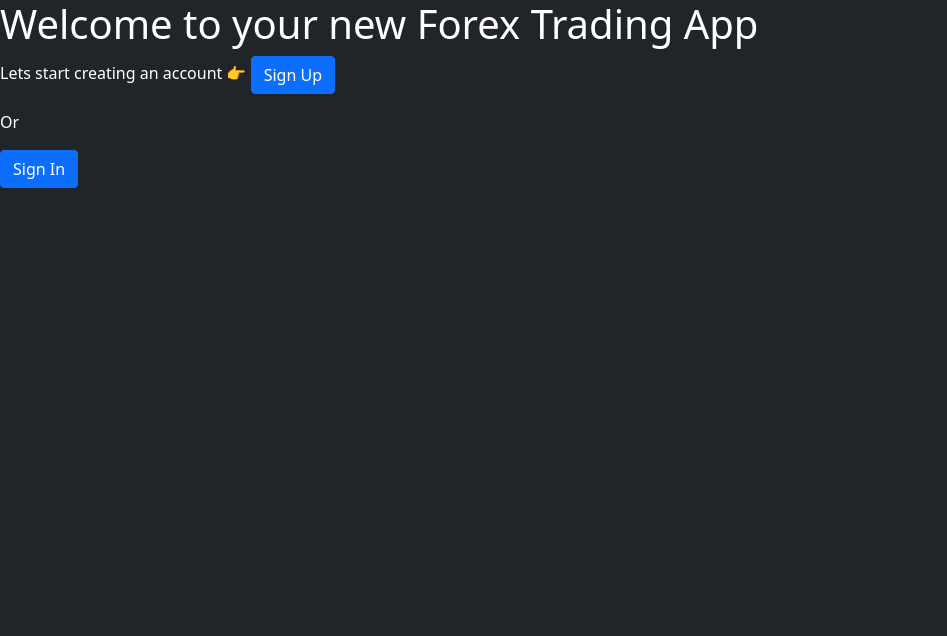
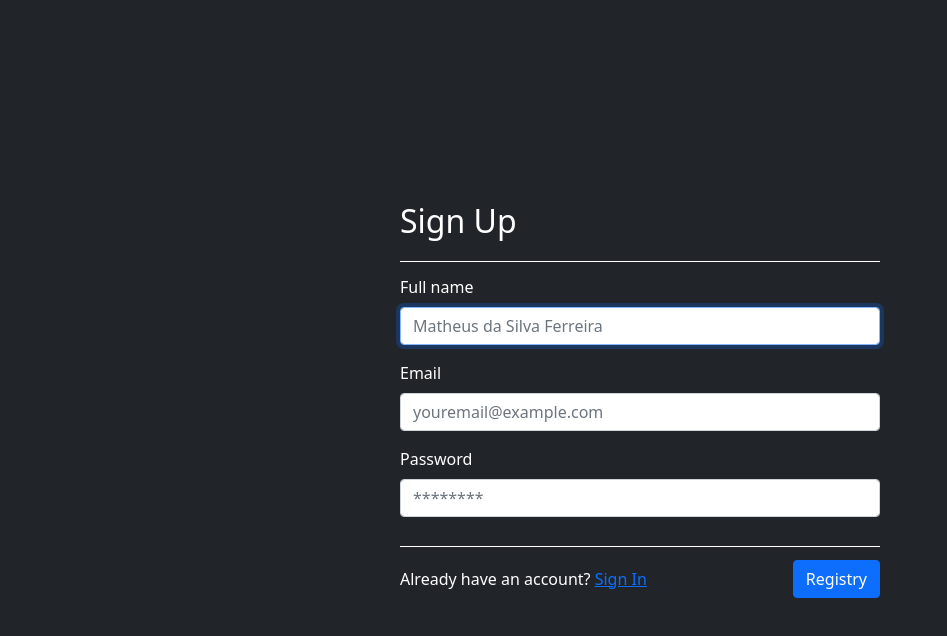
Before and after one commit to Matheus3Ferreira/forex-trading-app, a React (Create React App) app in the folder client/: page / in a window 1280 px wide. Shown: the top 636 px of the page, without its empty margins (0-947 px from the left). Built offline with nearby package versions, Linux system fonts and the light colour scheme.

Commit message:
feat: login authentication

```diff
--- a/client/package.json
+++ b/client/package.json
@@ -10,6 +10,7 @@
     "@types/node": "^16.11.41",
     "@types/react": "^18.0.14",
     "@types/react-dom": "^18.0.5",
+    "axios": "^0.27.2",
     "bootstrap": "^5.1.3",
     "react": "^18.2.0",
     "react-bootstrap": "^2.4.0",
--- a/client/src/App.tsx
+++ b/client/src/App.tsx
@@ -7,16 +7,16 @@ import {
 } from "react-router-dom";
 import SignIn from './pages/SignIn/SignIn';
 import SignUp from './pages/SignUp/SignUp';
-import Welcome from './pages/Welcome/Welcome';
+import Dashboard from './pages/Dashboard/Dashboard';
 
 function App() {
 
   return (
     <BrowserRouter>
     <Routes>
-      <Route index element={<Welcome />} />
+      <Route index element={<SignUp />} />
       <Route path="sign-in" element={<SignIn />} />
-      <Route path="/sign-up" element={<SignUp />} />
+      <Route path="/dashboard" element={<Dashboard />} />
     </Routes>
    </BrowserRouter>
   );
--- /dev/null
+++ b/client/src/pages/Dashboard/Dashboard.tsx
@@ -0,0 +1,15 @@
+import "./index.css";
+import { Button } from "react-bootstrap";
+import { Link } from "react-router-dom";
+
+
+export default function Dashboard(){
+
+    return (
+        <div className="bg-dark text-white page-container">
+            <h1>Welcome to your new Forex Trading App</h1>
+
+
+        </div>
+    )
+}
--- a/client/src/pages/SignIn/SignIn.tsx
+++ b/client/src/pages/SignIn/SignIn.tsx
@@ -2,7 +2,8 @@ import { ChangeEvent, ChangeEventHandler, FormEvent, useState } from "react";
 import {Button, Form} from "react-bootstrap";
 import toast, { Toaster } from "react-hot-toast";
 import { Link } from "react-router-dom";
-import "./index.css"
+import "./index.css";
+import api from "../../services/api";
 
 interface IInputField {
     email: string;
@@ -13,7 +14,7 @@ export default function SignIn() {
     const [inputField, setInputField] = useState<IInputField>({
       email: "",
       password: "",
-    })
+    });
 
 
     const handleInputChange = (event: ChangeEvent<HTMLInputElement>): void => {
@@ -22,24 +23,37 @@ export default function SignIn() {
     };
 
 
+    const signInFunction = async ({email, password}: IInputField) => {
+      const response = await api.post("/sessions/", {email, password});
+      return response;
+    }
+
     const emailValidation = (email: string) => {
       const regex = /^(([^<>()[\]\.,;:\s@\"]+(\.[^<>()[\]\.,;:\s@\"]+)*)|(\".+\"))@(([^<>()[\]\.,;:\s@\"]+\.)+[^<>()[\]\.,;:\s@\"]{2,})$/i;
       if (!(regex.test(email)) || !email){
-        toast.error("Email is not valid.")
-        return false;
+          toast.error("Email is not valid.");
+        return;
       }
       if (inputField.password.trim() === ""){
-        toast.error("Password is not valid.");
-        return false;
+          toast.error("Password is not valid.");;
+        return;
       }
       return true;
     }
 
-    const ValidateData = (event: any) => {
+    const ValidateData = async (event: ChangeEvent<HTMLFormElement>) => {
         event.preventDefault();
     if (!emailValidation(inputField.email))
-        return false;
+      return;
+    const signInRequest = await toast.promise(signInFunction(inputField), {
+      loading: "Loading",
+      success: "Login Success!",
+      error: "Email/Password incorrect.",
+    });
+    if (signInRequest.status === 200) {
+
     };
+  }
 
 
     return (
--- a/client/src/pages/Welcome/Welcome.tsx
+++ /dev/null
@@ -1,20 +0,0 @@
-import "./index.css";
-import { Button } from "react-bootstrap";
-import { Link } from "react-router-dom";
-
-
-export default function Welcome(){
-
-    return (
-        <div className="bg-dark text-white page-container">
-            <h1>Welcome to your new Forex Trading App</h1>
-            <p>Lets start creating an account 👉 <Link to="/sign-in/"><Button variant="primary"> Sign Up </Button></Link></p>
-            <p>Or</p>
-            <Link to="/sign-in/">
-                <Button variant="primary"> Sign In </Button>
-            </Link>
-
-
-        </div>
-    )
-}
```
Also changed, not shown: client/src/pages/Dashboard/index.css (renamed from client/src/pages/Welcome/index.css), 1 other file (tests, documents, lock files or other folders). Lines whose indentation alone changed are shown as unchanged.
